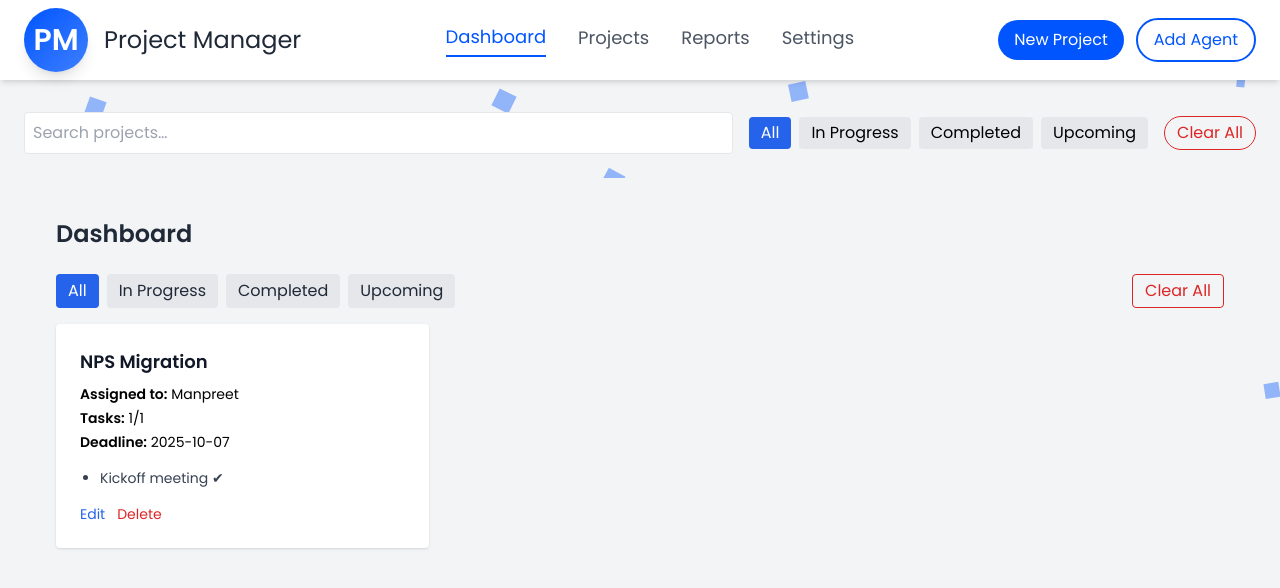
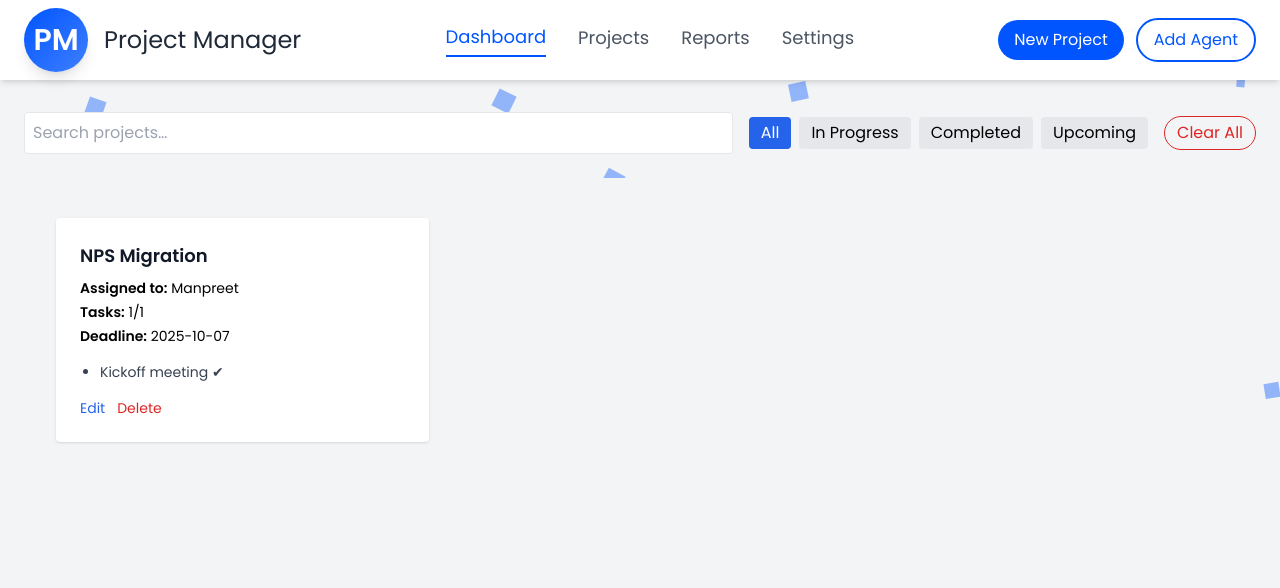
Before and after one commit to mmand213/project-manager, a React (Vite) app: page / in a window 1280 px wide. Shown: the top 588 px of the page. Built offline with nearby package versions, Linux system fonts and the light colour scheme; the HTML template or start-up script is replaced by a standard one; what js-sha256 would draw is missing.

Commit message:
Update Dashboard.jsx

```diff
--- a/src/components/Dashboard.jsx
+++ b/src/components/Dashboard.jsx
@@ -7,7 +7,6 @@ export default function Dashboard() {
   const [projects, setProjects] = useState([]);
   const [showModal, setShowModal] = useState(false);
   const [editingProject, setEditingProject] = useState(null);
-  const [filter, setFilter] = useState("All");
   const [showAgentModal, setShowAgentModal] = useState(false);
 
   useEffect(() => {
@@ -38,48 +37,14 @@ export default function Dashboard() {
     setShowModal(true);
   };
 
-  const handleClearAll = () => {
-    if (window.confirm("Are you sure you want to remove all projects?")) {
-      saveProjects([]);
-      setProjects([]);
-    }
-  };
-
-  const filteredProjects = projects.filter((project) => {
-    if (filter === "All") return true;
-    return project.status === filter;
-  });
-
   return (
     <div className="min-h-screen bg-gray-100 py-10 px-4 sm:px-6 lg:px-8">
-      <h1 className="text-2xl font-bold text-gray-800 mb-6">Dashboard</h1>
-
-      {/* Filters */}
-      <div className="flex flex-wrap gap-2 mb-4">
-        {["All", "In Progress", "Completed", "Upcoming"].map((status) => (
-          <button
-            key={status}
-            onClick={() => setFilter(status)}
-            className={`px-3 py-1 rounded ${
-              filter === status
-                ? "bg-blue-600 text-white"
-                : "bg-gray-200 text-gray-800"
-            }`}
-          >
-            {status}
-          </button>
-        ))}
-        <button
-          onClick={handleClearAll}
-          className="ml-auto text-red-600 border border-red-600 px-3 py-1 rounded hover:bg-red-50"
-        >
-          Clear All
-        </button>
-      </div>
-
-      {/* Projects */}
+      {/* Projects Grid */}
       <div className="grid grid-cols-1 sm:grid-cols-2 lg:grid-cols-3 gap-6">
-        {filteredProjects.map((project) => (
+        {projects.length === 0 ? (
+          <p className="text-gray-500">No projects found. Add one to get started!</p>
+        ) : (
+          projects.map((project) => (
             <div key={project.id} className="bg-white p-6 rounded shadow">
               <h2 className="text-lg font-semibold text-gray-900 mb-2">
                 {project.title}
@@ -124,7 +89,8 @@ export default function Dashboard() {
                 </button>
               </div>
             </div>
-        ))}
+          ))
+        )}
       </div>
 
       {/* Project modal */}
```
Lines whose indentation alone changed are shown as unchanged.
